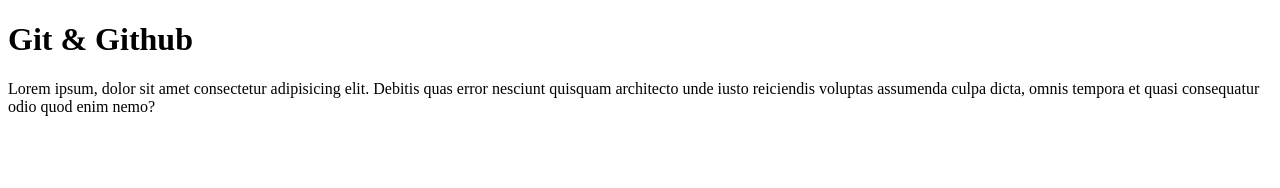
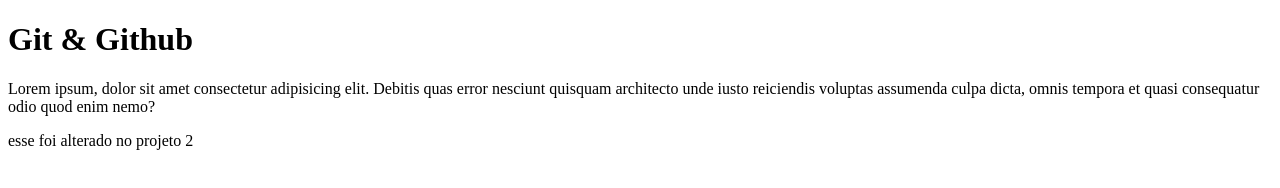
Before and after one commit to SnneidProz/teste, a plain HTML site: page index.html in a window 1280 px wide. Drawn offline with Linux system fonts and the light colour scheme.

Commit message:
segundo parágrafo

```diff
--- a/index.html
+++ b/index.html
@@ -8,6 +8,6 @@
 <body>
     <h1>Git & Github</h1>
     <p>Lorem ipsum, dolor sit amet consectetur adipisicing elit. Debitis quas error nesciunt quisquam architecto unde iusto reiciendis voluptas assumenda culpa dicta, omnis tempora et quasi consequatur odio quod enim nemo?</p>
-
+    <p>esse foi alterado no projeto 2</p>
 </body>
 </html>
```
